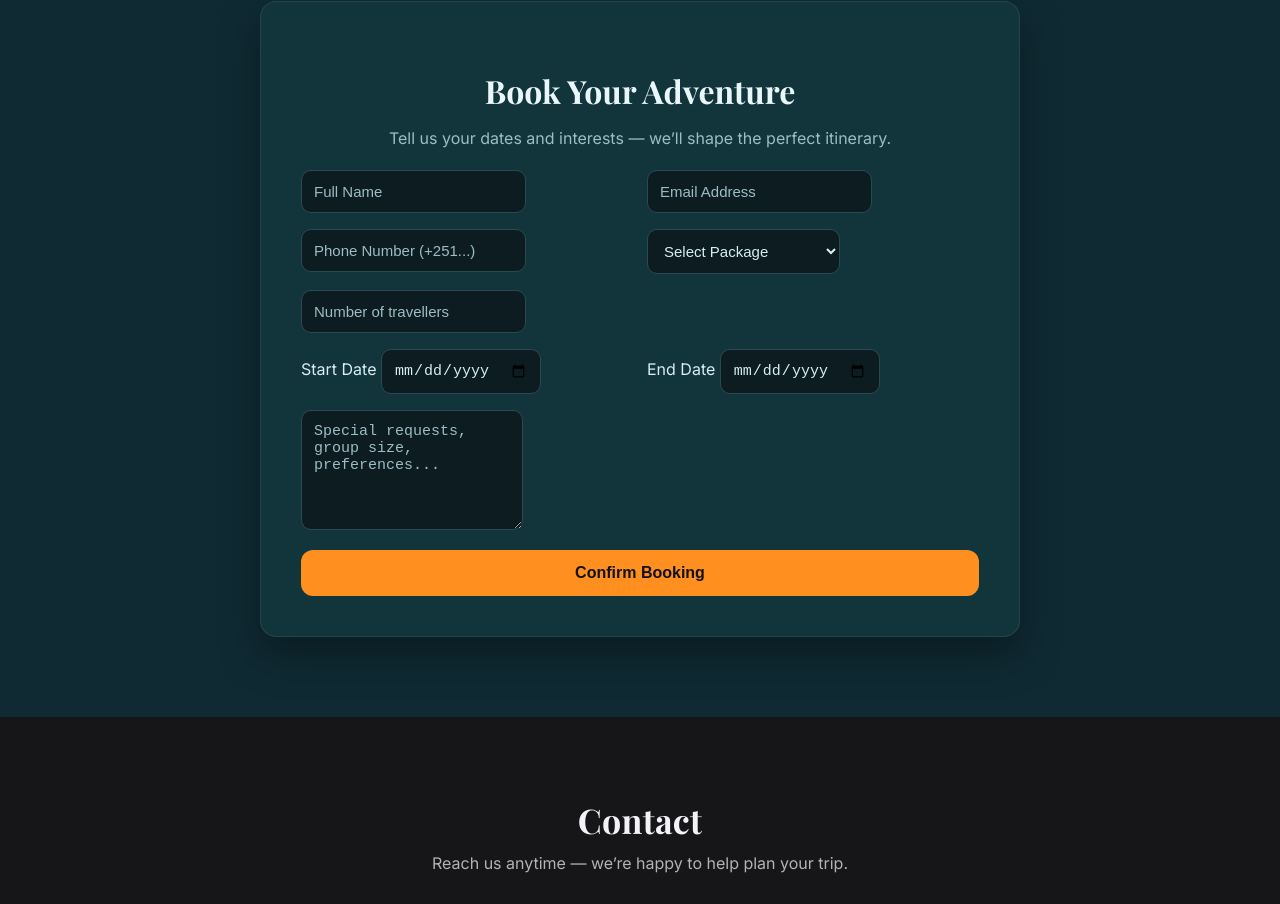
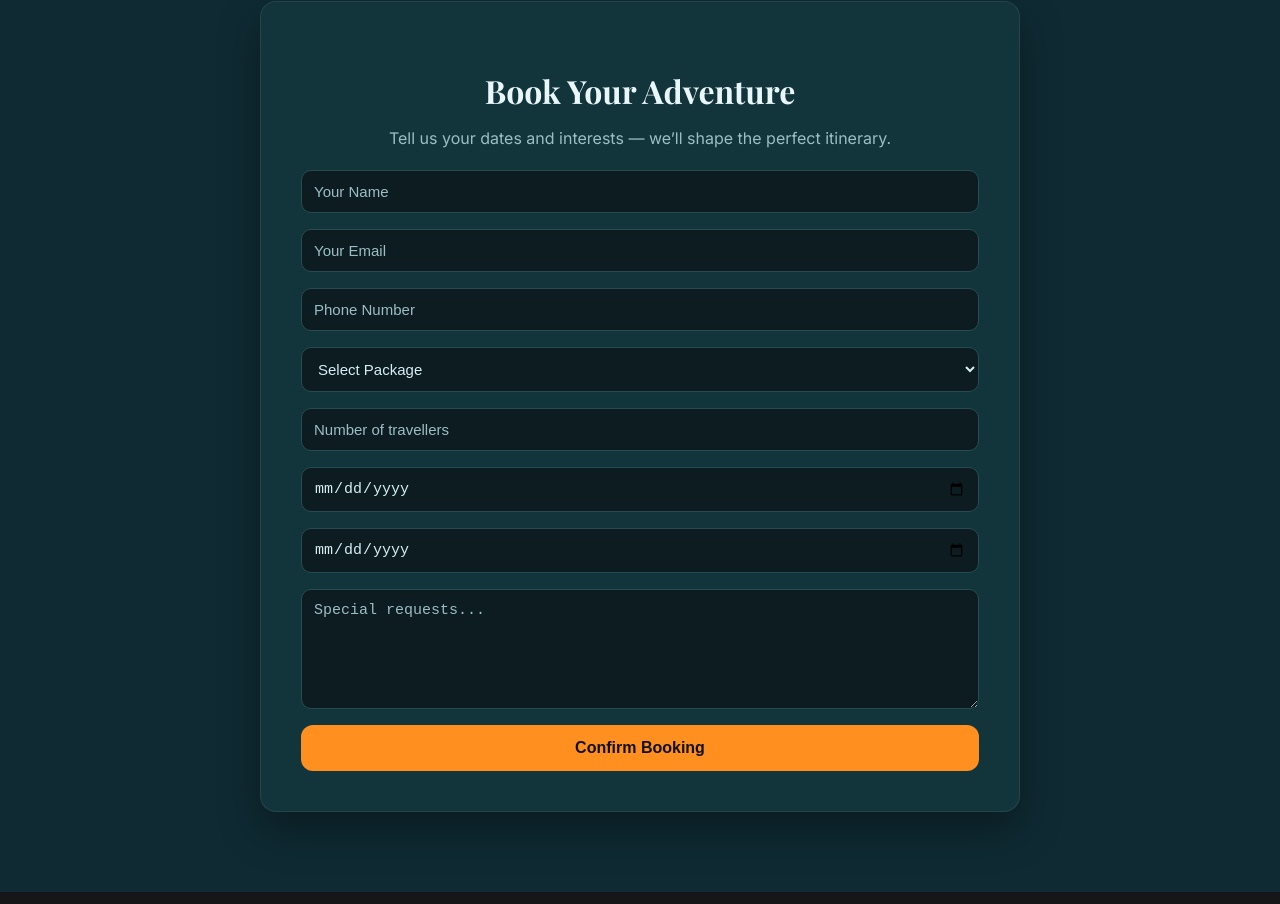
Before and after one commit to ktexplore/kt-exploretravel2, a plain HTML site: page index.html in a window 1280 px wide. Shown: the part 3477-4381 px from the top of the page. Drawn offline with nearby package versions, Linux system fonts and the light colour scheme.

Commit message:
index.html

```diff
--- a/index.html
+++ b/index.html
@@ -622,25 +622,10 @@
     <p class="sub">Tell us your dates and interests — we’ll shape the perfect itinerary.</p>
 
     <!-- FormSubmit integration -->
-    <form action="https://formsubmit.co/ktexploretravel@gmail.com" method="POST">
-      <div class="form-row">
-        <label>
-
-          <input type="text" name="name" placeholder="Full Name" required />
-        </label>
-        <label>
-
-          <input type="email" name="email" placeholder="Email Address" required />
-        </label>
-      </div>
-
-      <div class="form-row">
-        <label>
-
-          <input type="tel" name="phone" placeholder="Phone Number (+251...)" required />
-        </label>
-        <label>
-
+   <form action="https://script.google.com/macros/s/AKfycbwPWub1OlwHa-taTy3tjVUj5Nj6eGi21WVnZXtptApiSqPxQMp_n_UjvSkWrKpqZjI/exec" method="POST">
+  <input type="text" name="name" placeholder="Your Name" required>
+  <input type="email" name="email" placeholder="Your Email" required>
+  <input type="tel" name="phone" placeholder="Phone Number" required>
   <select name="package" required>
     <option value="">Select Package</option>
     <option>City tour</option>
@@ -650,42 +635,13 @@
     <option>camping</option>
     <option>2026 trip</option>
   </select>
-        </label>
-      </div>
+  <input type="number" name="travellers" placeholder="Number of travellers" min="1" required>
+  <input type="date" name="startDate" required>
+  <input type="date" name="endDate" required>
+  <textarea name="message" placeholder="Special requests..."></textarea>
+  <button type="submit">Confirm Booking</button>
+</form>
 
-      <!-- Number of travellers -->
-      <div class="form-row">
-        <label>
-
-          <input type="number" name="travellers" placeholder="Number of travellers" min="1" required />
-        </label>
-      </div>
-
-      <!-- Dates with labels -->
-      <div class="form-row">
-        <label>
-          Start Date
-          <input type="date" name="startDate" required />
-        </label>
-        <label>
-          End Date
-          <input type="date" name="endDate" required />
-        </label>
-      </div>
-
-      <label>
-
-        <textarea name="message" placeholder="Special requests, group size, preferences..."></textarea>
-      </label>
-<!-- Enable auto-logging to Google Sheets -->
-       <input type="hidden" name="_google" value="true">
-
-      <!-- Hidden fields for FormSubmit -->
-      <input type="hidden" name="_next" value="https://yourdomain.com/thank-you.html">
-      <input type="hidden" name="_subject" value="New Booking Request from KTExplore">
-      <input type="hidden" name="_autoresponse" value="Thank you for booking with KTExplore! We’ll contact you shortly to confirm details.">
-
-      <button type="submit">Confirm Booking</button>
     </form>
   </div>
 </section>
```
Lines whose indentation alone changed are shown as unchanged.
